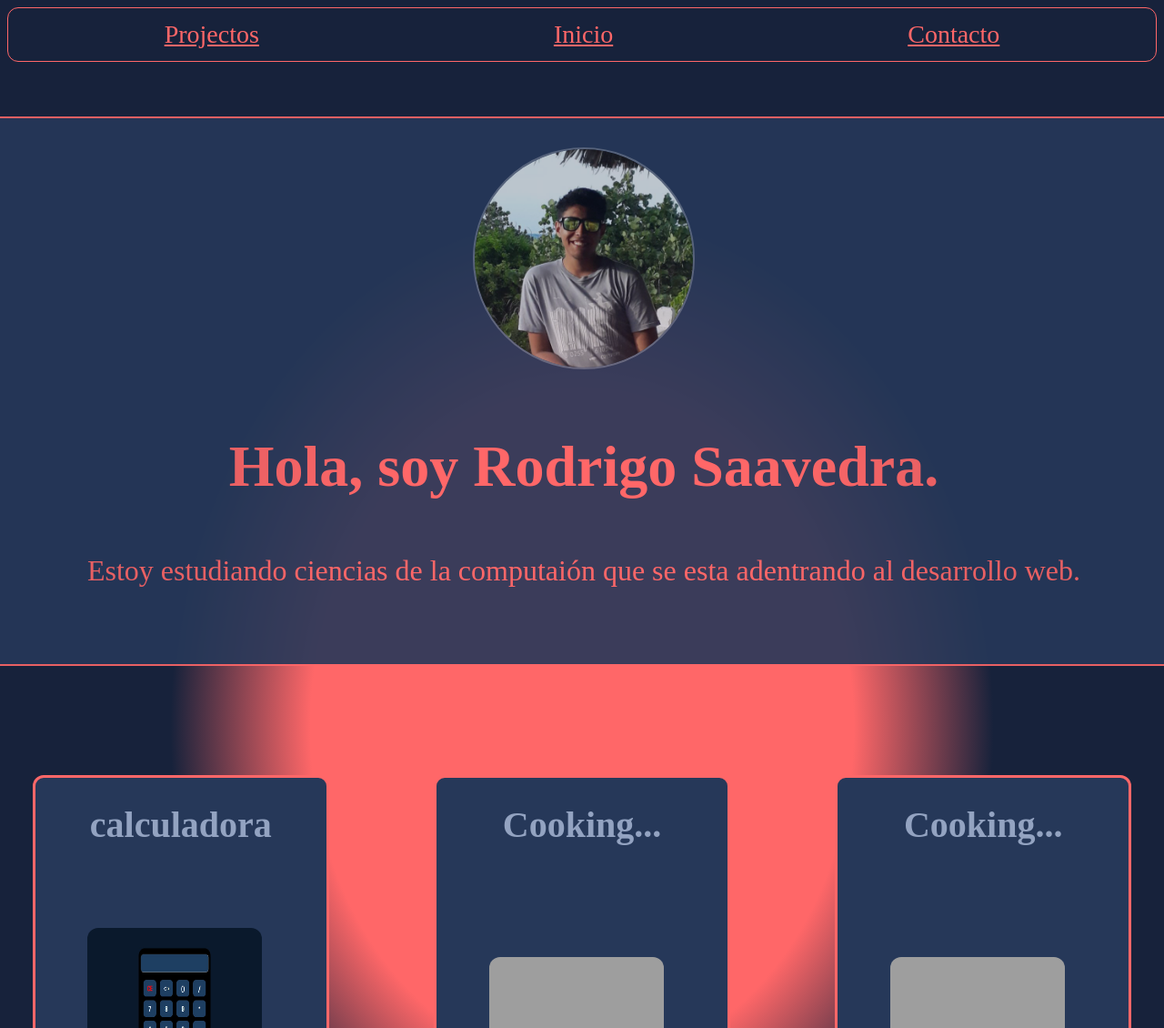
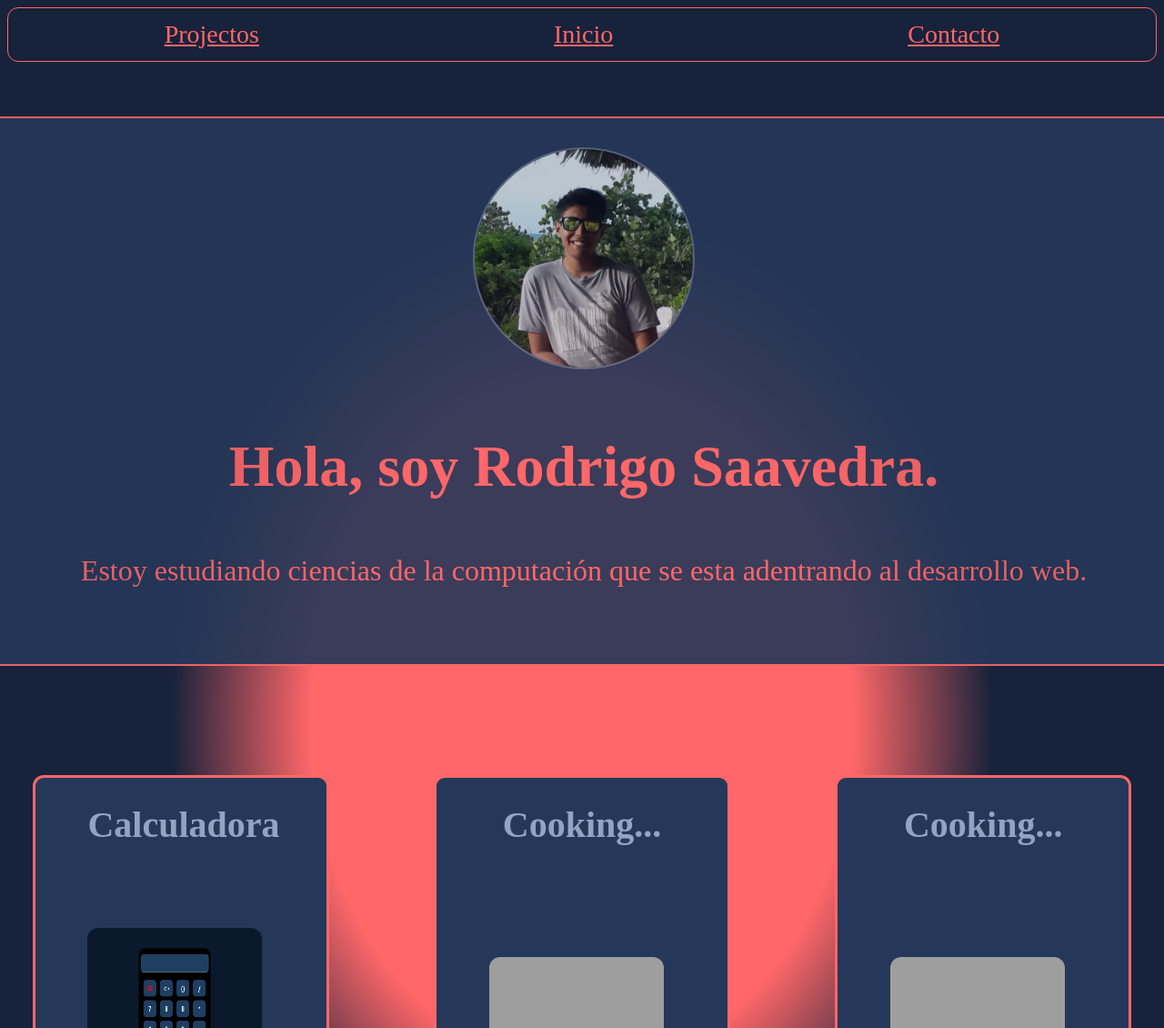
Before and after one commit to rodrigoSaavedra140/Portfolio, a plain HTML site: page index.html in a window 1280 px wide. Shown: the top 1130 px of the page at 91% size. Drawn offline with Linux system fonts and the light colour scheme; grey boxes are pictures that could not be loaded.

Commit message:
ortografia

```diff
--- a/index.html
+++ b/index.html
@@ -22,12 +22,12 @@
                     <img src="./img/foto.jfif" alt="foto">
                     <h1>Hola, soy Rodrigo Saavedra.</h1>
                     <article>
-                        Estoy estudiando ciencias de la computaión que se esta adentrando al desarrollo web.
+                        Estoy estudiando ciencias de la computación que se esta adentrando al desarrollo web.
                     </article>
                 </div>
                 <div id="projectos">
                     <a id="calculator" href="https://rodrigosaavedra140.github.io/calculadora/" target="_blank">
-                        <h3>calculadora</h3>
+                        <h3>Calculadora</h3>
                         <img class="img-projecto" src="./img/calculadora.jpg" alt="calculadora">
                         <div id="tecnologias">
                             <img src="https://img.icons8.com/?size=100&id=v8RpPQUwv0N8&format=png&color=000000" alt="js">
```
